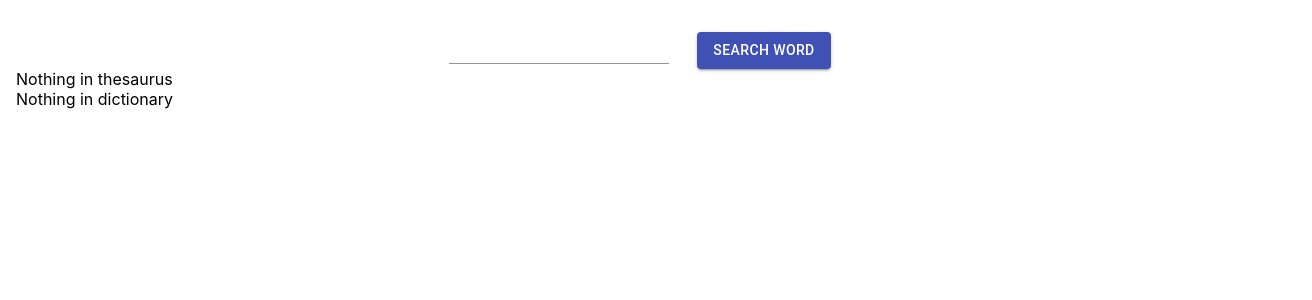
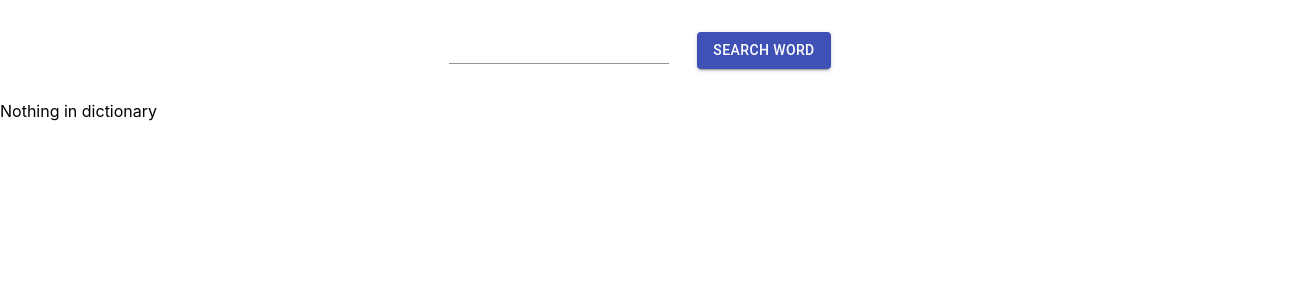
Before and after one commit to izli/justDictionary, a React (Create React App) app: page / in a window 1280 px wide. Shown: the top 300 px of the page, 1312 px wide, since content can reach past the window. Built offline with nearby package versions, Linux system fonts and the light colour scheme.

Commit message:
Remove debuggers from code

```diff
--- a/src/PrintDictionary.js
+++ b/src/PrintDictionary.js
@@ -7,7 +7,6 @@ export function PrintDictionary(props) {
   //   let returnValue = wholeForLoop(props.data);
 
   for (let type = 0; type < props.data.length; type++) {
-    debugger;
     if (
       Array.isArray(props.data[type].values[0]) === false &&
       props.data[type].values.length === 1
@@ -106,7 +105,6 @@ function handleSubSubArrays(subSubLevelArray, allJSX) {
 
 function handle3SubArrays(sub3LevelArray, allJSX) {
   for (let sub3Level = 0; sub3Level < sub3LevelArray.length; sub3Level++) {
-    debugger;
     if (Array.isArray(sub3LevelArray[sub3Level])) {
       let sub4LevelArray = sub3LevelArray[sub3Level];
       //   let temp = handle3SubArrays(sub3LevelArray, allJSX);
--- a/src/SearchResults.js
+++ b/src/SearchResults.js
@@ -6,7 +6,7 @@ import { PrintDictionary } from './PrintDictionary';
 import { cleanParsedData, removeUndefined } from './cleanParsedData';
 
 const createStyles = makeStyles(() => ({
-  container: {
+  resultContainer: {
     display: 'flex',
     marginTop: '2em',
   },
@@ -38,11 +38,9 @@ export function useGetDictionary(searchWord, setDictResults) {
 
 export function SearchResults(props) {
   const myStyles = createStyles();
-
   const [dictResults, setDictResults] = useState([]);
 
   useGetDictionary(props.searchWord, setDictResults);
-  debugger;
   if (dictResults.length > 0) {
     let dictData = parseDictData(dictResults, props.searchWord);
     dictData = cleanParsedData(dictData);
@@ -52,19 +50,13 @@ export function SearchResults(props) {
     console.log('dictData: ', dictData);
 
     return (
-      <div className={myStyles.container}>
-        <div className={myStyles.subContainer}>
-          <PrintDictionary data={dictData}></PrintDictionary>
-        </div>
+      <div className={myStyles.resultContainer}>
+        <PrintDictionary data={dictData}></PrintDictionary>
       </div>
     );
   } else {
     return (
-      <div>
-        <div className={myStyles.subContainer}>Nothing in thesaurus</div>
-
-        <div className={myStyles.subContainer}>Nothing in dictionary</div>
-      </div>
+      <div className={myStyles.resultContainer}>Nothing in dictionary</div>
     );
   }
   // return <Typography variant="body1">This is the thesaurus div</Typography>;
--- a/src/parseData.js
+++ b/src/parseData.js
@@ -23,7 +23,6 @@ function dictParseValues(item) {
 }
 
 function dictParseDefs(element) {
-  // debugger;
   let tempDef = element.sseq.map((element3) => dictParseDesc(element3));
   return tempDef;
 }
--- a/src/parseDictData.js
+++ b/src/parseDictData.js
@@ -46,7 +46,6 @@ function dictParseSSEQElem(sseqElement, origE) {
 
 function parseSubSSEQElem(subSseqElement) {
   if (subSseqElement[0] === 'bs') {
-    // debugger;
     return parseSenseElement(subSseqElement);
   }
 
@@ -58,14 +57,12 @@ function parseSubSSEQElem(subSseqElement) {
     let both = parseSenseElement(subSseqElement);
     return both;
   } else {
-    // debugger;
     let both = subSseqElement.map((pseqElem) => parseAllPseq(pseqElem));
     return both;
   }
 }
 
 function parseAllPseq(pseqElem) {
-  // debugger;
   if (pseqElem === 'pseq') {
     return;
   }
@@ -95,7 +92,6 @@ function dictParseLong(longElement) {
 }
 
 function parseSenseElement(endElement) {
-  // debugger;
   let example = '';
   if (endElement[0] === 'bs') {
     let desc = endElement[1].sense.dt[0][1];
@@ -119,7 +115,6 @@ function mapAllExamples(endExElement) {
 }
 
 export function removeUndefined(data) {
-  debugger;
   let firstLevels = data.length;
   for (let i = 0; i < firstLevels; i++) {
     let secondLevels = data[i].values.length;
```
